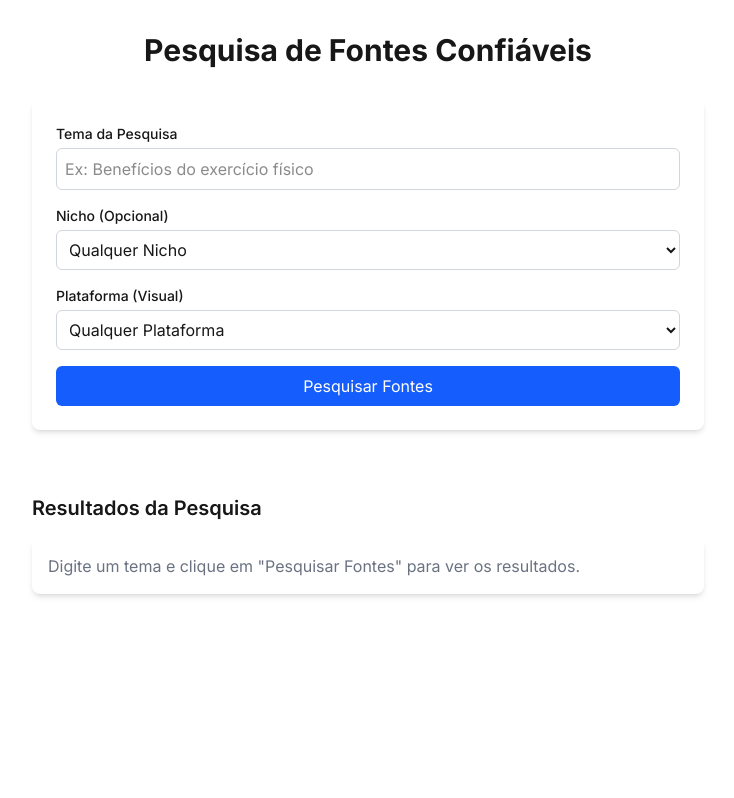
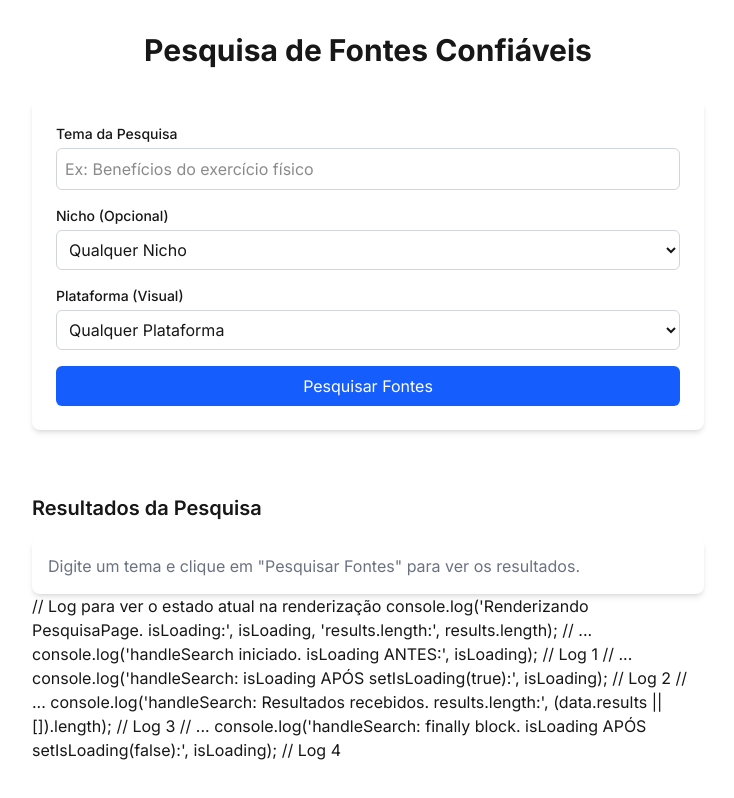
Before and after one commit to philipecristiano/sistema-conteudo-redes-ssociais, a Next.js app: page /pesquisa in a window 1280 px wide. Shown: the whole page, without its empty margins (272-1006 px from the left). Built offline with nearby package versions, Linux system fonts and the light colour scheme.

Commit message:
Update page.tsx

```diff
--- a/app/pesquisa/page.tsx
+++ b/app/pesquisa/page.tsx
@@ -161,6 +161,16 @@ export default function PesquisaPage() {
             <p className="text-blue-600">Carregando resultados...</p>
           </div>
         )}
+        // Log para ver o estado atual na renderização
+console.log('Renderizando PesquisaPage. isLoading:', isLoading, 'results.length:', results.length);
+// ...
+console.log('handleSearch iniciado. isLoading ANTES:', isLoading); // Log 1
+// ...
+console.log('handleSearch: isLoading APÓS setIsLoading(true):', isLoading); // Log 2
+// ...
+console.log('handleSearch: Resultados recebidos. results.length:', (data.results || []).length); // Log 3
+// ...
+console.log('handleSearch: finally block. isLoading APÓS setIsLoading(false):', isLoading); // Log 4
 
         {/* Mostra os resultados da busca */}
         {!isLoading && results.length > 0 && (
```
